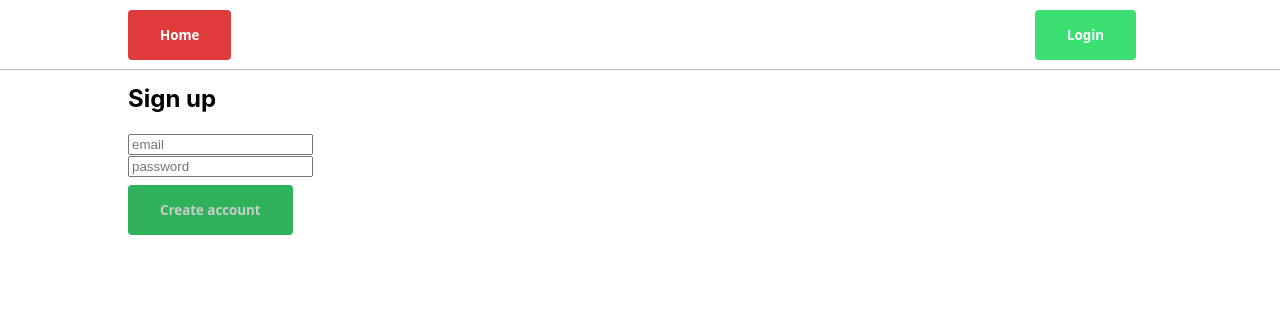
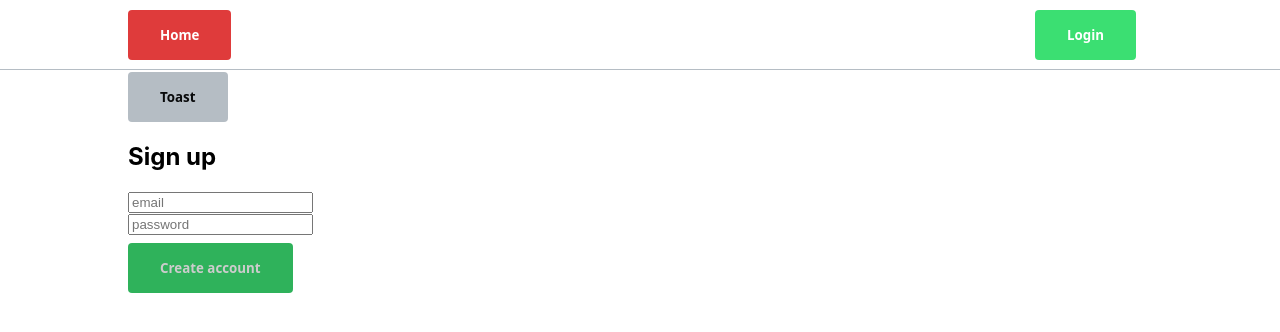
Before and after one commit to seng-fudge/frontend, a Next.js app: page /signup in a window 1280 px wide. Shown: the top 332 px of the page. Built offline with nearby package versions, Linux system fonts and the light colour scheme.

Commit message:
Added signup screen

```diff
--- a/components/logoutButton.js
+++ b/components/logoutButton.js
@@ -1,16 +1,17 @@
+import { useContext } from "react";
+import { UserContext } from "../lib/context";
+
 export default function LogoutButton() {
-  const { email } = useContext(UserContext);
+  const { email, setEmail, setPassword } = useContext(UserContext);
+
+  const resetLogin = (e) => {
+    setEmail(null);
+    setPassword(null);
+  }
 
   return (
-    <button className="btn-red" onClick={logout}>
+    <button className="btn-red" onClick={() => resetLogin()}>
       Logout of {email}
     </button>
   );
 }
-
-function logout() {
-  const { setEmail, setPassword } = useContext(UserContext);
-
-  setEmail(null);
-  setPassword(null);
-}
--- a/lib/context.js
+++ b/lib/context.js
@@ -2,11 +2,11 @@ import { createContext } from "react";
 
 export const UserContext = createContext({
   createToken: null,
-  setCreateToken: null,
+  setCreateToken: () => {},
   sendToken: null,
-  setSendToken: null,
+  setSendToken: () => {},
   email: null,
-  setEmail: null,
+  setEmail: () => {},
   password: null,
-  setPassword: null,
+  setPassword: () => {},
 });
--- a/package.json
+++ b/package.json
@@ -9,10 +9,10 @@
     "lint": "next lint"
   },
   "dependencies": {
-    "lodash.debounce": "^4.0.8",
     "next": "^12.1.0",
     "react": "17.0.2",
-    "react-dom": "17.0.2"
+    "react-dom": "17.0.2",
+    "react-hot-toast": "^2.2.0"
   },
   "devDependencies": {
     "eslint": "8.11.0",
--- a/pages/_app.js
+++ b/pages/_app.js
@@ -1,3 +1,4 @@
+import { Toaster } from "react-hot-toast";
 import { useState } from "react/cjs/react.development";
 import NavBar from "../components/navbar";
 import { UserContext } from "../lib/context";
@@ -24,6 +25,7 @@ function MyApp({ Component, pageProps }) {
     >
       <NavBar />
       <Component {...pageProps} />
+      <Toaster/>
     </UserContext.Provider>
   );
 }
--- a/pages/signup.js
+++ b/pages/signup.js
@@ -2,8 +2,7 @@ import LogoutButton from "../components/logoutButton";
 import { UserContext } from "../lib/context";
 import { useContext, useState, useEffect } from "react";
 import Link from "next/link";
-import debounce from "lodash.debounce";
-import { useCallback } from "react/cjs/react.production.min";
+import { toast } from "react-hot-toast";
 
 export default function Home() {
   const { email } = useContext(UserContext);
@@ -12,6 +11,8 @@ export default function Home() {
 }
 
 function SignUpForm() {
+  const { email, setEmail, password, setPassword } = useContext(UserContext);
+
   const [formEmail, setFormEmail] = useState("");
   const [formPassword, setFormPassword] = useState("");
 
@@ -36,37 +37,51 @@ function SignUpForm() {
   };
 
   const onSubmit = async (e) => {
+    event.preventDefault();
 
-    console.log("Button pressed")
+    console.log("Button pressed");
 
-    //TODO Add api login call
-    fetch(
+    try {
+      const response = await fetch(
         "https://authentication-seng2021.herokuapp.com/createUser",
         {
           method: "POST",
-        body: {
-          email:  formEmail,
-          password: formPassword,
-        },
           headers: {
             "Content-Type": "application/json",
           },
+          body: JSON.stringify({
+            // your expected POST request payload goes here
+            email: formEmail,
+            password: formPassword,
+          }),
         }
-    ).then(function(response) {
-      console.log(response.status);
-      if (!response.ok) {
-        throw new Error("HTTP status " + response.status);
+      );
+
+      if (response.ok) {
+        const data = await response.json();
+
+        setEmail(formEmail);
+        setPassword(formPassword);
+      } else {
+        toast.error("Email is already registered")
       }
-    });
+    } catch (error) {
+      // enter your logic for when there is an error (ex. error toast)
 
+      console.log(error);
+    }
+    // fetchThing();
+  };
 
-
-  };
+  const notify = () => toast.success('Post created!');
 
   return (
     <section>
+      <button onClick={() => notify()}>
+        Toast
+      </button>
       <h2>Sign up</h2>
-      <form onSubmit={onSubmit}>
+      <form onSubmit={() => onSubmit()}>
         <div>
           <input
             name="email"
@@ -146,3 +161,7 @@ function ValidatePassword(password) {
 
   return true;
 }
+
+function fetchThing() {
+  fetch("https://google.com");
+}
```
Also changed, not shown: 1 other file (tests, documents, lock files or other folders). Lines whose indentation alone changed are shown as unchanged.
